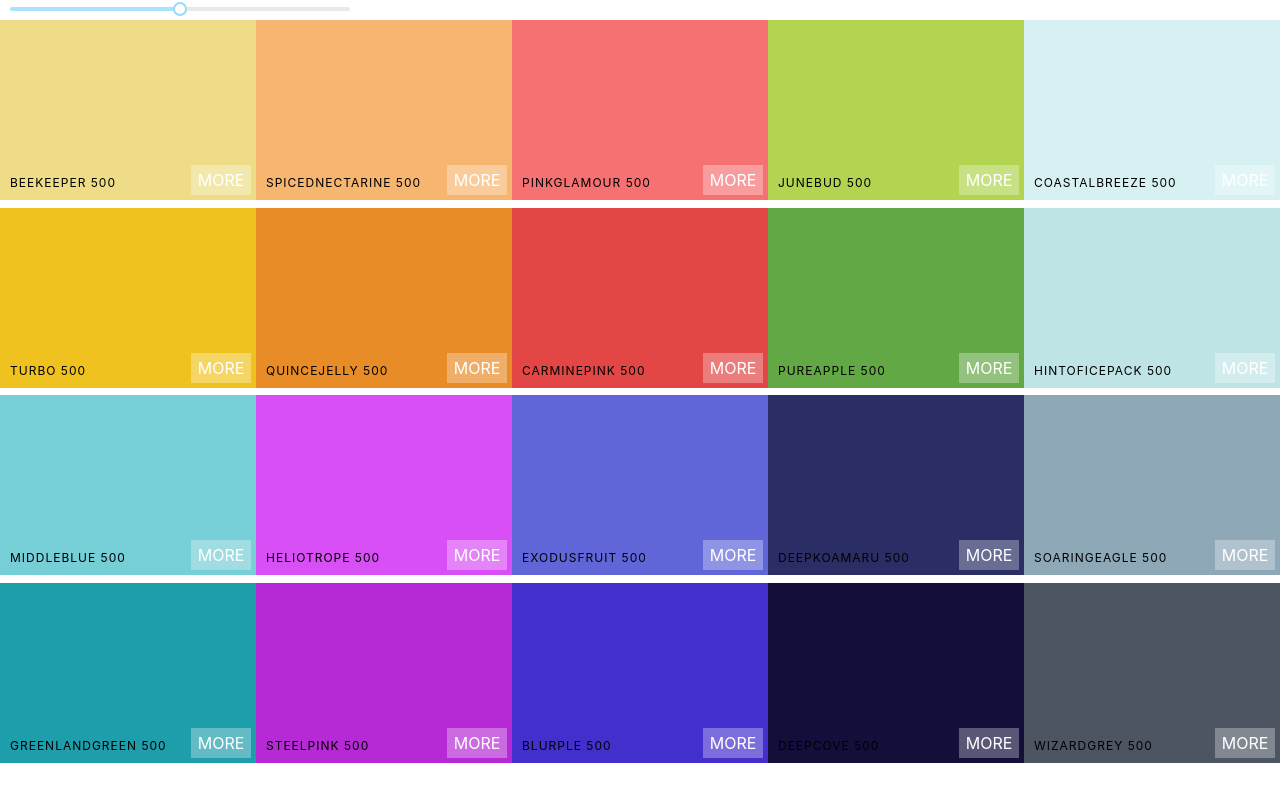
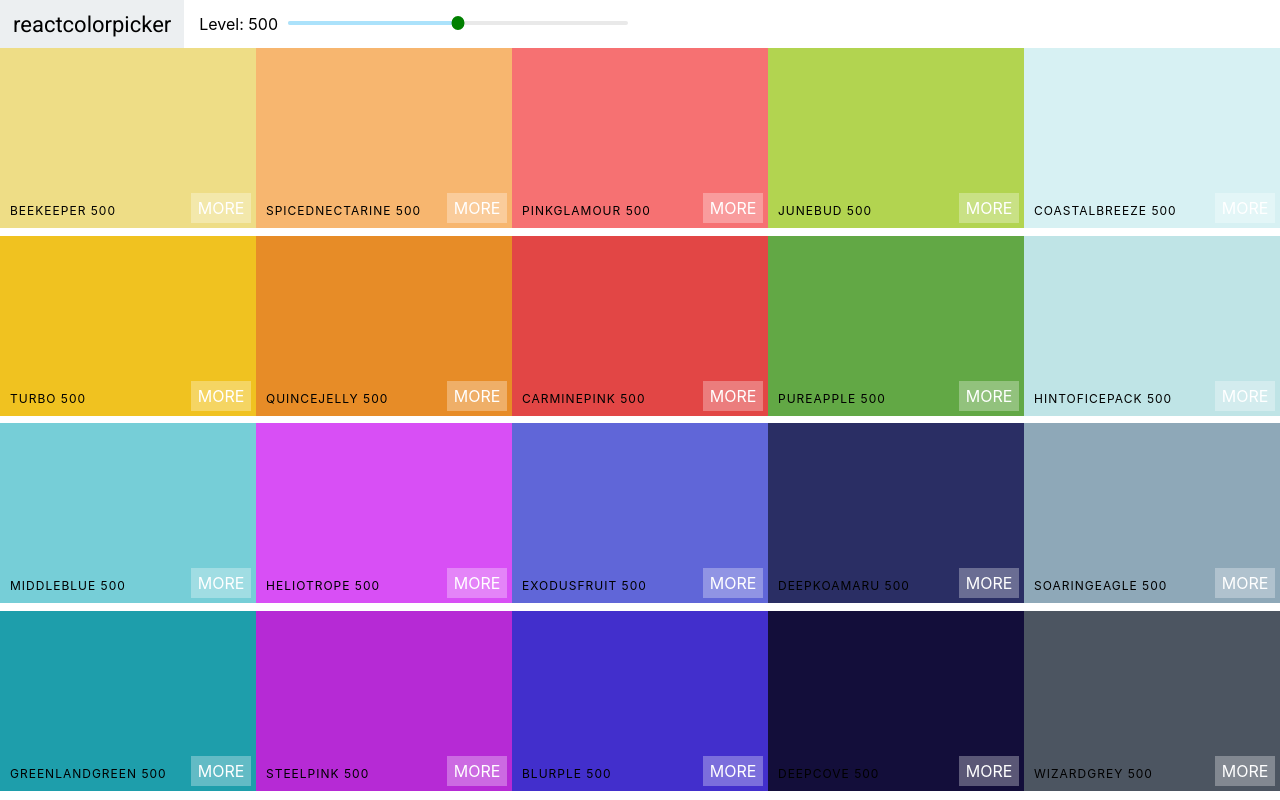
Before and after one commit to bdushimi/atlp-react-level-up, a React (Create React App) app in the folder colors/: page / in a window 1280 px wide. Built offline with nearby package versions, Linux system fonts and the light colour scheme.

Commit message:
Adds Navbar

```diff
--- a/colors/public/index.html
+++ b/colors/public/index.html
@@ -9,6 +9,10 @@
       name="description"
       content="Web site created using create-react-app"
     />
+
+    <link rel="preconnect" href="https://fonts.googleapis.com">
+    <link rel="preconnect" href="https://fonts.gstatic.com" crossorigin>
+    <link href="https://fonts.googleapis.com/css2?family=Roboto:wght@100;300;400;700&display=swap" rel="stylesheet">
     <link rel="apple-touch-icon" href="%PUBLIC_URL%/logo192.png" />
     <!--
       manifest.json provides metadata used when your web app is installed on a
--- /dev/null
+++ b/colors/src/Navbar.css
@@ -0,0 +1,50 @@
+.Navbar {
+    display: flex;
+    align-items: center;
+    justify-content: flex-start;
+    height: 6vh;
+}
+
+
+.logo {
+    margin-right: 15px;
+    padding: 0 13px;
+    font-size: 22px;
+    background-color: #eceff1;
+    font-family: Roboto;
+    height:100%;
+    display: flex;
+    align-items: center;
+}
+
+.logo a {
+    text-decoration: none;
+    color: black;
+}
+
+
+.slider{
+    width: 340px;
+    margin: 0 10px;
+    display: inline-block;
+}
+
+.rc-slider-step {
+    background-color: transparent;
+
+}
+
+/* .rc-slider-rail {
+    height:20px;
+} */
+
+.rc-slider-handle,
+.rc-slider-handle:hover,
+.rc-slider-handle:active,
+.rc-slider-handle:focus {
+    outline: none;
+    background-color:green;
+    border: 2px solid green;
+    box-shadow: none;
+    width: 13px;
+}
--- /dev/null
+++ b/colors/src/Navbar.js
@@ -0,0 +1,31 @@
+import React, { Component } from 'react'
+import 'rc-slider/assets/index.css';
+import "./Navbar.css";
+import Slider from 'rc-slider';
+
+export default class Navbar extends Component {
+    render() {
+
+        const { level, changeLevel} = this.props;
+
+        return (
+            <header className="Navbar">
+                <div className="logo">
+                    <a href="#">reactcolorpicker</a>
+                </div>
+                <div className="slider-container">
+                    <span>Level: { level}</span>
+                    <div className="slider">
+                        <Slider
+                            defaultValue={level}
+                            min={100}
+                            max={900}
+                            step={100}
+                            onAfterChange={changeLevel}
+                        />
+                    </div>
+                </div>
+            </header>
+        )
+    }
+}
--- a/colors/src/Palette.css
+++ b/colors/src/Palette.css
@@ -1,33 +1,7 @@
 .Palette {
-    height: 100vh;
+  height: 100vh;
 }
 
 .Palette-colors {
-    height: 90%;
+  height: 90%;
 }
-
-.slider{
-    width: 340px;
-    margin: 0 10px;
-    display: inline-block;
-}
-
-.rc-slider-step {
-    background-color: transparent;
-
-}
-
-.rc-slider-rail {
-    height:20px;
-}
-
-.rc-slider-handle,
-.rc-slider-handle:hover,
-.rc-slider-handle:active,
-.rc-slider-handle:focus {
-    outline: none;
-    background-color:green;
-    border: 2px solid green;
-    box-shadow: none;
-    width: 13px;
-}
--- a/colors/src/Palette.js
+++ b/colors/src/Palette.js
@@ -1,8 +1,7 @@
 import React, { Component } from 'react';
+import Navbar from './Navbar';
 import ColorBox from './colorBox';
 import "./Palette.css";
-import Slider from 'rc-slider';
-import 'rc-slider/assets/index.css';
 
 
 class Palette extends Component {
@@ -23,21 +22,17 @@
 
     render() {
 
-        const colorBoxes = this.props.palette.colors[this.state.level].map((color, index) => (
+        const { level } = this.state;
+        const { colors } = this.props.palette;
+
+        const colorBoxes = colors[level].map((color, index) => (
             <ColorBox background={color.hex} key={index} name={ color.name }/>
         ));
 
         return (
             <div className="Palette">
-                <div className="slider">
-                    <Slider
-                        defaultValue={this.state.level}
-                        min={100}
-                        max={900}
-                        step={100}
-                        onAfterChange={this.changeLevel}
-                    />
-                </div>
+                <Navbar level={level} changeLevel={ this.changeLevel}/>
+
                 <div className="Palette-colors">
                     {colorBoxes}
                 </div>
```
